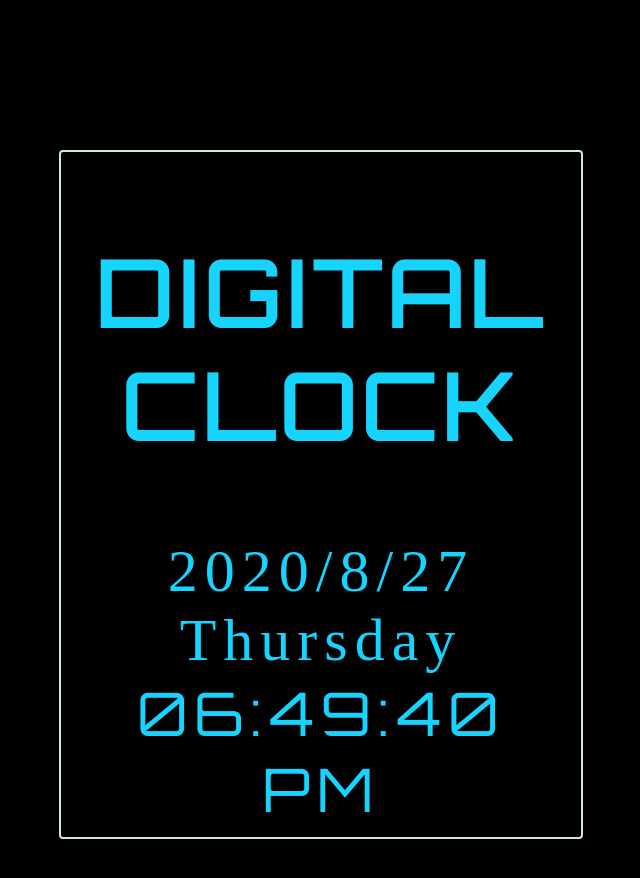
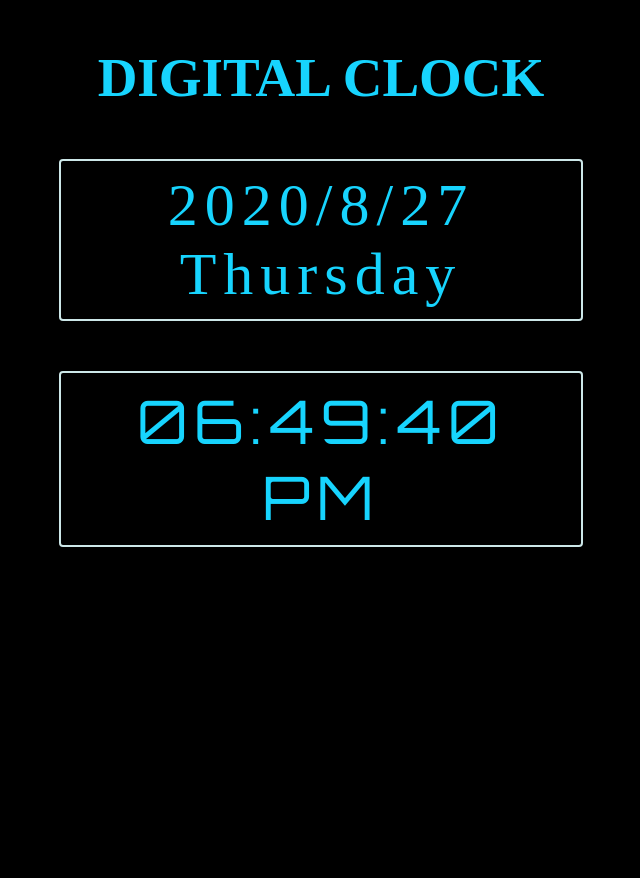
Before and after one commit to asamiss7/Digital-Clock, a plain HTML site: page index.html in a window 1280 px wide. Shown: the whole page, without its empty margins (319-959 px from the left). After the commit the page ends 800 px from the top, so only its background shows below. Drawn offline with Linux system fonts and the light colour scheme.

Commit message:
Update style.css

```diff
--- a/style.css
+++ b/style.css
@@ -1,9 +1,18 @@
 body{
     background-color: black;
+    color: #17D4FE;
+}
+
+h2{
+    text-align: center;
+    font-family: initial;
+    font-size: 55px;
+}
+
+div{
     width: 500px;
     border: 2px solid #cce7e8;
     border-radius: 4px;
-    color: #17D4FE;
     text-align: center;
     padding: 10px;
     font-size: 60px;
@@ -11,7 +20,7 @@ body{
     letter-spacing: 7px;
     top: 50%;
     left: 50%;
-    margin: 150px auto;
+    margin: 50px auto;
 }
 
 #date{
```
